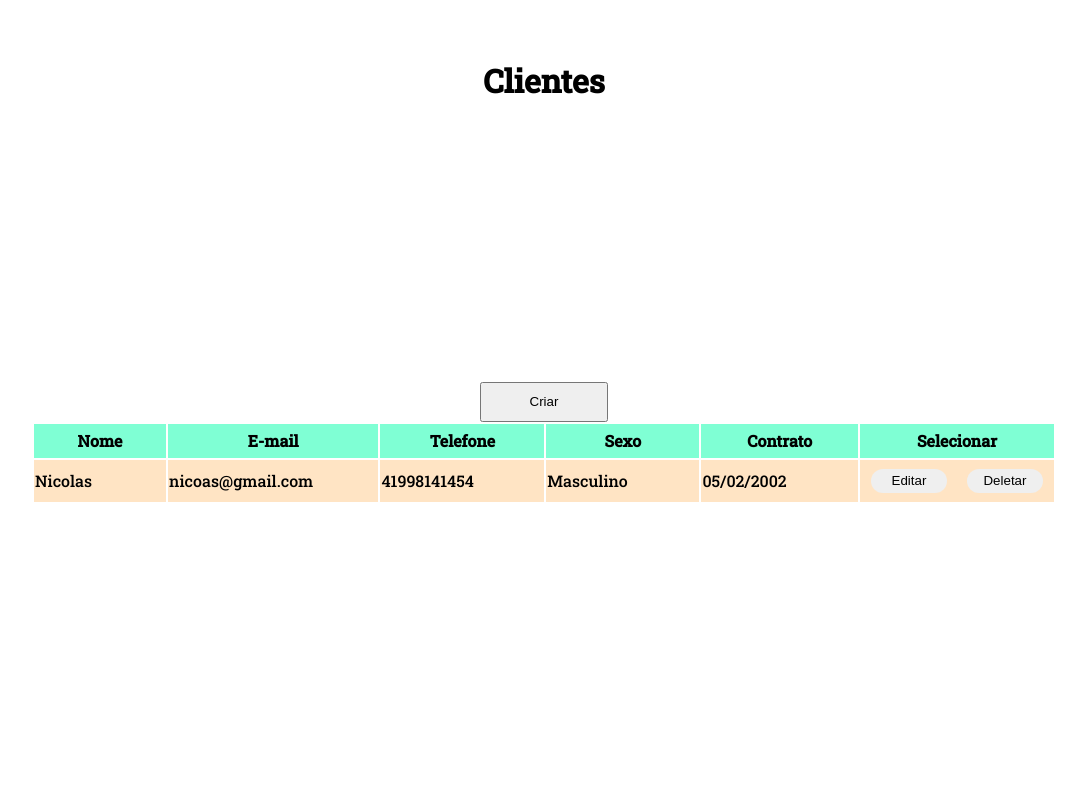
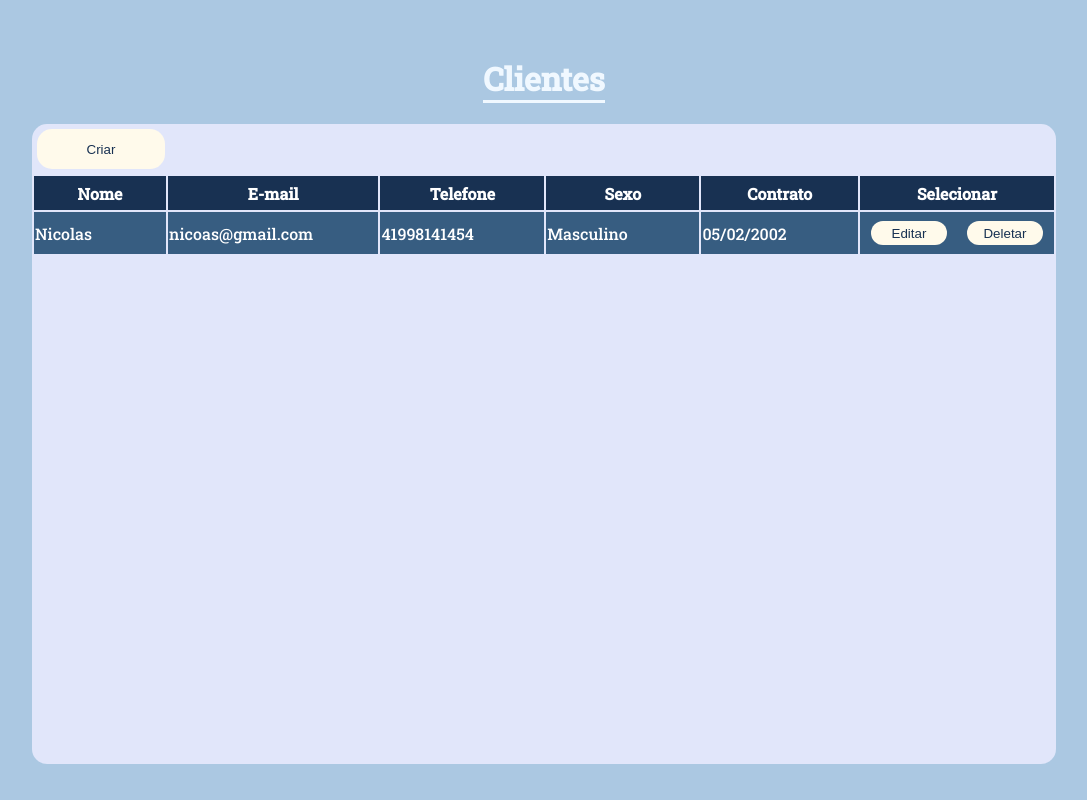
Before and after one commit to gabrielcoffee/StepView, a PHP site: page /visualizar_clientes.html in a window 1280 px wide. Shown: the whole page, without its empty margins (96-1183 px from the left). Run offline with PHP 8.4, Linux system fonts and the light colour scheme.

Commit message:
Atualização na tela de visu

```diff
--- a/Visualizar clientes/visualizar_clientes.css
+++ b/Visualizar clientes/visualizar_clientes.css
@@ -14,6 +14,7 @@ body
 
     width: 100vw;
     height: 100vh;
+    background-color: #ABC8E2;
 
     font-family: 'Roboto Slab', serif;
 }
@@ -22,8 +23,8 @@ body > h1
 {
 
     align-self: center;
-
-
+    color:aliceblue;
+    border-bottom: solid;
 
 }
 
@@ -36,34 +37,57 @@ body > h1
     height: 80%;
 
     display: flex;
-    justify-content: center;
+    justify-content: flex-start;
     align-items: center;
     flex-direction: column;
+    background-color: #E1E6FA;
+    border-radius: 15px;
 }
 
 .container > button
 {
     width: 5vw;
     height: 5vh;
+    align-self: flex-start;
+    margin: 5px;
+    background-color: #FFFAEB;
+
+    border-radius: 15px;
+    border: none;
+
 }
 
 
 
 .nome_tabela > th
 {
-    background-color: aquamarine;
+    background-color: #183152;
+    color: white;
     width: 15vw;
     height: 4vh;
 
 
 }
 
+
+
+table
+{
+
+
+
+}
+
+
+
 td
 {
 
-    background-color: bisque;
+    background-color: #375D81;
+    color: white;
     width: 60vw;
     height: 5vh;
+
 
 }
 
@@ -84,9 +108,114 @@ td
     margin: 0 10px;
     border-radius: 15px;
     border: none;
+    background-color: #FFFAEB;
+    color: #183152;
 }
 
 .container > button
 {
     width: 10vw;
+    color:#183152;
 }
+
+/*------------------------------------------TELA DO CADASTRO-------------*/
+
+.tela_cadastro
+{
+    display: none;
+    justify-content: center;
+    align-items: center;
+    flex-direction: column;
+
+
+
+    position: absolute;
+    background-color: #ffffff96;
+    width: 100vw;
+    height: 100vh;
+}
+
+.tela_cadastro > h1
+{
+    color:rgb(0, 0, 0);
+    border-bottom: solid;
+}
+
+form
+{
+    background-color: #c5cce9;
+    display: flex;
+    flex-direction: column;
+    align-items: center;
+
+    width: 20vw;
+    height: 52vh;
+    border-radius: 5px 5px 0px 0px;
+}
+
+
+.inputs {
+    border-radius: 5%;
+    width: 80%;
+    height: 90%;
+    background: #c5cce9;
+    display: flex;
+    flex-direction: column;
+    justify-content: center;
+    align-items: center;
+
+}
+
+
+.inputClass > input {
+    font-size: 20px;
+    font: "open sans extra bold";
+    margin: 20px;
+    background: #c5cce9;
+    border: none;
+    border-bottom: 2px solid rgb(0, 0, 0);;
+
+}
+
+.InputBotao > button {
+    background: #FFFAEB;
+    border-radius: 10%;
+    font-size: 20px;
+    border: 0;
+    margin: 15px;
+    padding: 10px;
+
+}
+
+
+.tela_cadastro.ola
+{
+    display: flex;
+
+
+}
+
+
+
+
+.botaoSair
+{
+    display: flex;
+    justify-content: center;
+
+
+    background-color: #c5cce9;
+    width: 20vw;
+    height: 10vh;
+    border-radius: 0px 0px 5px 5px;
+}
+
+.botaoSair > button
+{
+    background: #FFFAEB;
+    border-radius: 10%;
+    font-size: 20px;
+    border: 0;
+    margin: 15px;
+    padding: 10px;
+}
--- a/Visualizar clientes/visualizar_clientes.html
+++ b/Visualizar clientes/visualizar_clientes.html
@@ -8,10 +8,43 @@
     <title>StepView</title>
 </head>
 <body>
+    <div class="tela_cadastro">
+        <h1>Cadastrar</h1>
+        <div class="modal">
+            <form action="" method="POST">
+                <div class="inputClass">
+                    <input type="text" name="id" placeholder="Id">
+                </div>
+                <div class="inputClass">
+                    <input type="text" name="nome" placeholder="Nome">
+                </div>
+                <div class="inputClass">
+                    <input type="text" name="email" placeholder="E-mail">
+                </div>
+                <div class="inputClass">
+                    <input type="text" name="datacadastro" placeholder="Data cadastro">
+                </div>
+                <fieldset class="InputCheckbox">
+                    <legend>Sexo do cliente</legend>
+                    <input type="checkbox" name="sexo" ">Masculino
+                    <input type="checkbox" name="sexo" ">Feminino
+                    <input type="checkbox" name="sexo" ">Outro
+                </fieldset>
+                <div class="InputBotao">
+                    <button type="">Criar</button>
+                </div>
+            </form>
+        </div>
+        <div class="botaoSair">
+            <button onclick="sairModal()">Sair</button>
+        </div>
+
+    </div>
     <h1>Clientes</h1>
     <div class="container">
+        <button onclick="abrirModal()" class="botaoCriar">Criar</button>
         <table>
-            <button>Criar</button>
+
             <tr class="nome_tabela">
                 <th>Nome</th>
                 <th>E-mail</th>
--- a/Visualizar clientes/visualizar_clientes.js
+++ b/Visualizar clientes/visualizar_clientes.js
@@ -0,0 +1,16 @@
+const tela = document.querySelector(".tela_cadastro")
+
+
+function abrirModal()
+{
+    tela.classList.add("ola")
+}
+
+function sairModal()
+{
+    tela.classList.remove("ola")
+}
+
+
+
+console.log(tela);
```
